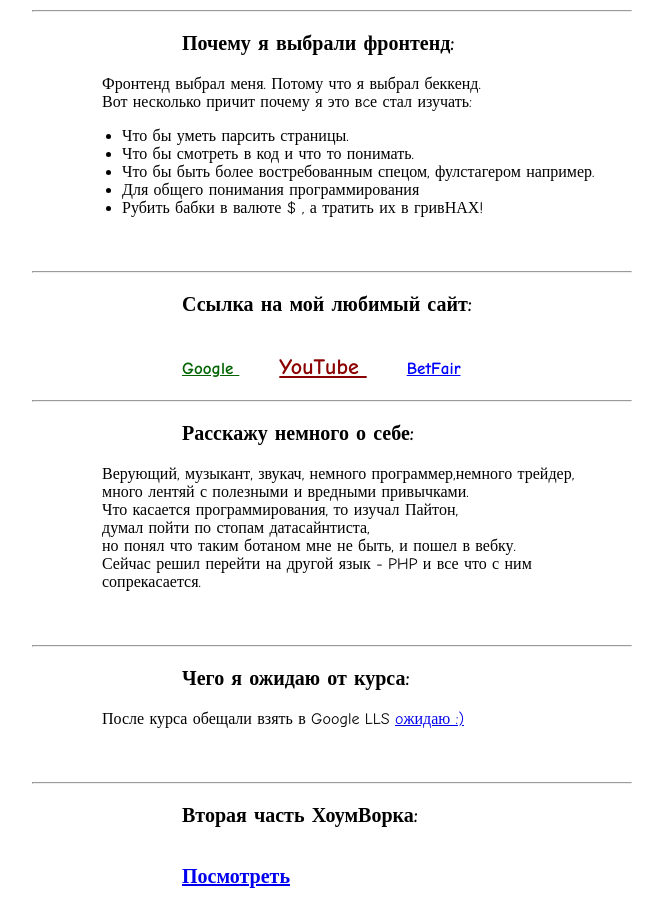
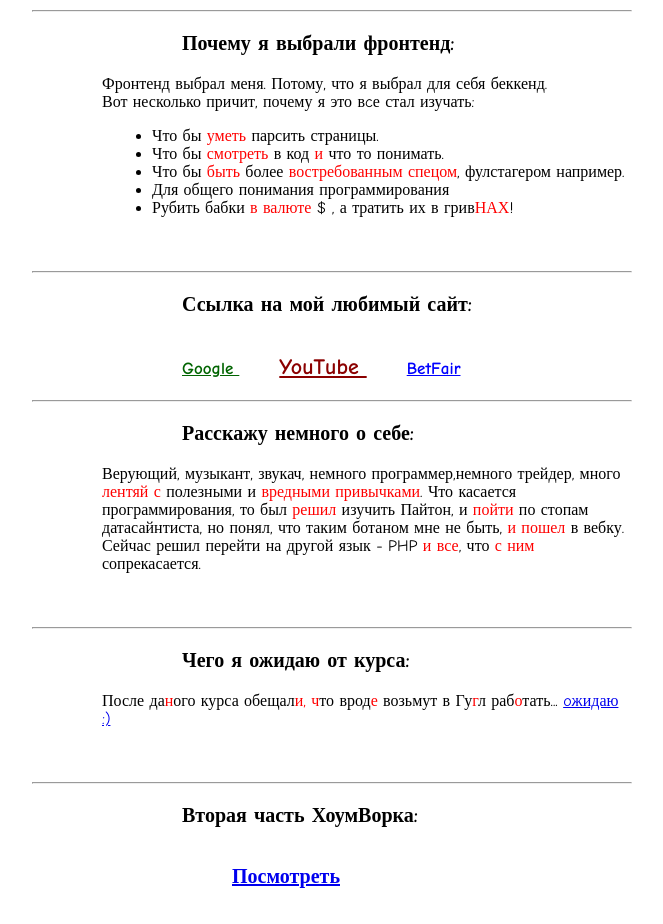
Before and after one commit to AleksanderYa/HTML-CSS, a plain HTML site: page Lessons_1/index.html in a window 1280 px wide. Shown: the part 600-1524 px from the top of the page, without its empty margins (308-971 px from the left). Drawn offline with Linux system fonts and the light colour scheme.

Commit message:
Add files via upload

```diff
--- a/Lessons_1/index.html
+++ b/Lessons_1/index.html
@@ -18,7 +18,7 @@
         }
         ul.a{
             font-family: "Comic Sans MS";
-            margin-left: 50px;
+            margin-left: 80px;
         }
         p.qwe{
             margin-left: 150px;
@@ -32,7 +32,9 @@
             margin-bottom: 10px;
             margin-top: 20px;
         }
-
+        span.red{
+            color: red;
+        }
     </style>
 </head>
 <body style="width: 600px; margin: 0 auto;">
@@ -49,15 +51,15 @@
 </p>
 
 <p class="tab" >
-    <span>Фронтенд </span> выбрал меня. Потому что я выбрал беккенд.
-    <br>Вот несколько причит почему я это вcе стал изучать:
+    <span class="Red">Фронтенд </span> выбрал меня. Потому, что я выбрал для себя беккенд.
+    <br>Вот несколько причит, почему я это вcе стал изучать:
 </p>
     <ul class="a" >
-        <li>Что бы уметь парсить страницы. </li>
-        <li>Что бы смотреть в код и что то понимать.</li>
-        <li>Что бы быть более востребованным спецом, фулстагером например. </li>
+        <li>Что бы <span class="red">уметь</span> парсить страницы. </li>
+        <li>Что бы <span class="red">смотреть</span> в код <span class="red">и</span> что то понимать.</li>
+        <li>Что бы <span class="red">быть</span> более <span class="red">востребованным спецом</span>, фулстагером например. </li>
         <li>Для общего понимания программирования </li>
-        <li>Рубить бабки в валюте $ , а тратить их в гривНАХ!</li>
+        <li>Рубить бабки <span class="red">в валюте</span> $ , а тратить их в грив<span class="red">НАХ</span>!</li>
     </ul>
 
 <br style="margin-bottom: 100px">
@@ -80,11 +82,11 @@
     </p>
 </b>
 <p class="tab">Верующий, музыкант, звукач, немного программер,немного трейдер,
-    <br> много лентяй с полезными и вредными привычками.
-    <br>Что касается программирования, то изучал Пайтон,
-    <br> думал пойти по стопам датасайнтиста,
-    <br> но понял что таким ботаном мне не быть, и пошел в вебку.
-    <br> Сейчас решил перейти на другой язык -  PHP и все что с ним сопрекасается.
+     много <span class="red">лентяй  с</span> полезными и <span class="red">вредными привычками</span>.
+    Что касается программирования, то был <span class="red">решил</span> изучить Пайтон,
+    и <span class="red">пойти</span> по стопам датасайнтиста,
+    но понял, что таким ботаном мне не быть, <span class="red">и пошел</span> в вебку.
+    Сейчас решил перейти на другой язык -  PHP <span class="red">и все</span>, что <span class="red">с ним</span> сопрекасается.
 </p>
     <br >
     <hr class="hr_2">
@@ -92,7 +94,7 @@
     <b>Чего я ожидаю от курса: </b>
 </p>
 <p class="tab">
-    После курса обещали взять в Google LLS
+    После да<span class="red">н</span>ого курса обещал<span class="red">и, ч</span>то врод<span class="red">е</span> возьмут  в Гу<span class="red">г</span>л раб<span class="red">о</span>тать...
     <a  href="https://i.ytimg.com/vi/bRUkPkzpWyQ/maxresdefault.jpg" >
     oжидаю :)
     </a>
@@ -103,7 +105,7 @@
 <p class="qwe"><b>Вторая часть ХоумВорка: </b></p>
     <br >
     <a href="C:\Users\yablu\Downloads\Telegram Desktop\lesson1\lesson1\Home_work_Yabluchanskyi_A\Lessons_1\img\hw.jpg" target="_blank" style="font-size:20px">
-        <b style="margin-left: 150px">Посмотреть</b>
+        <b style="margin-left: 200px">Посмотреть</b>
     </a>
     <br>
     <br>
```
